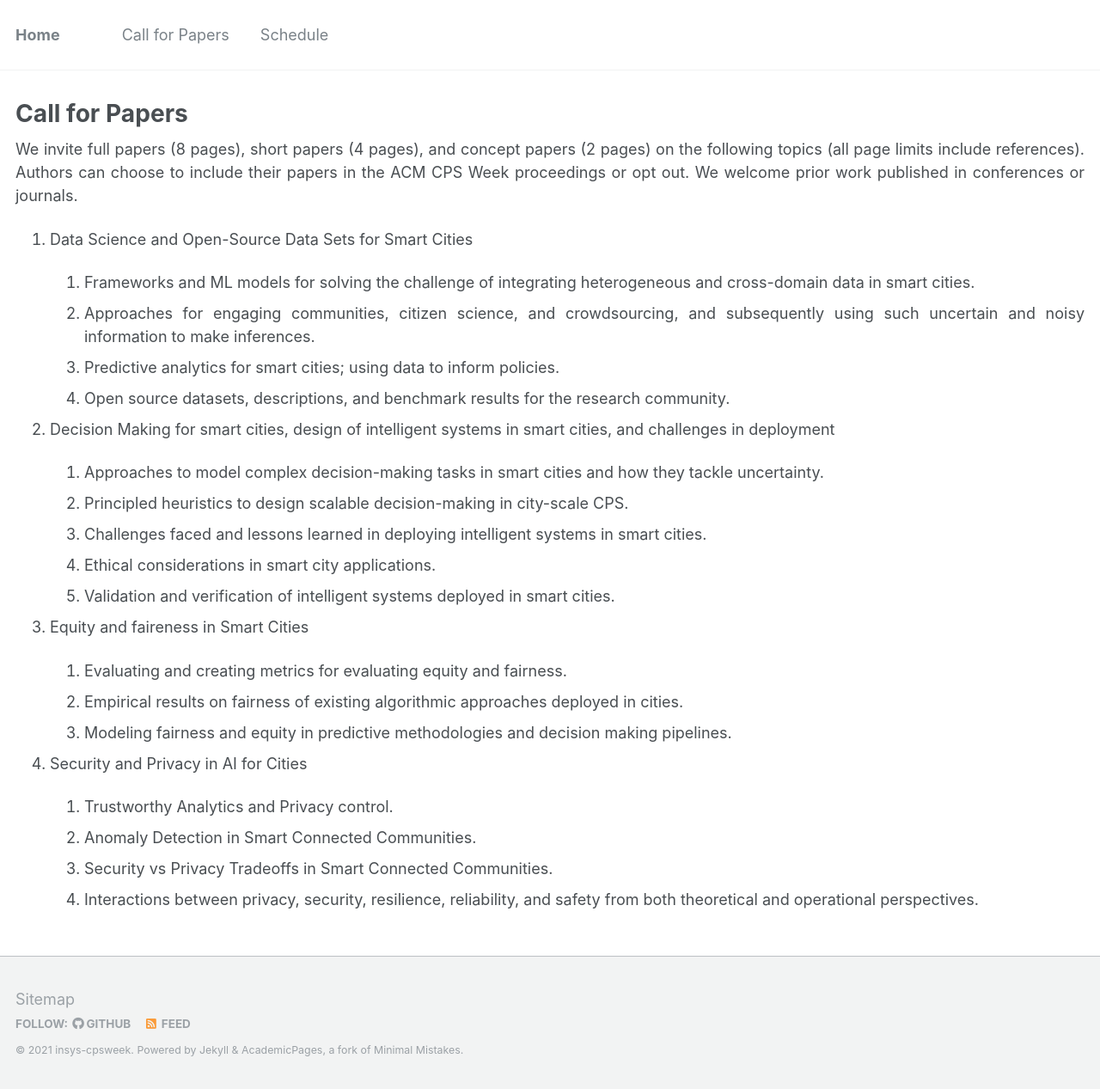
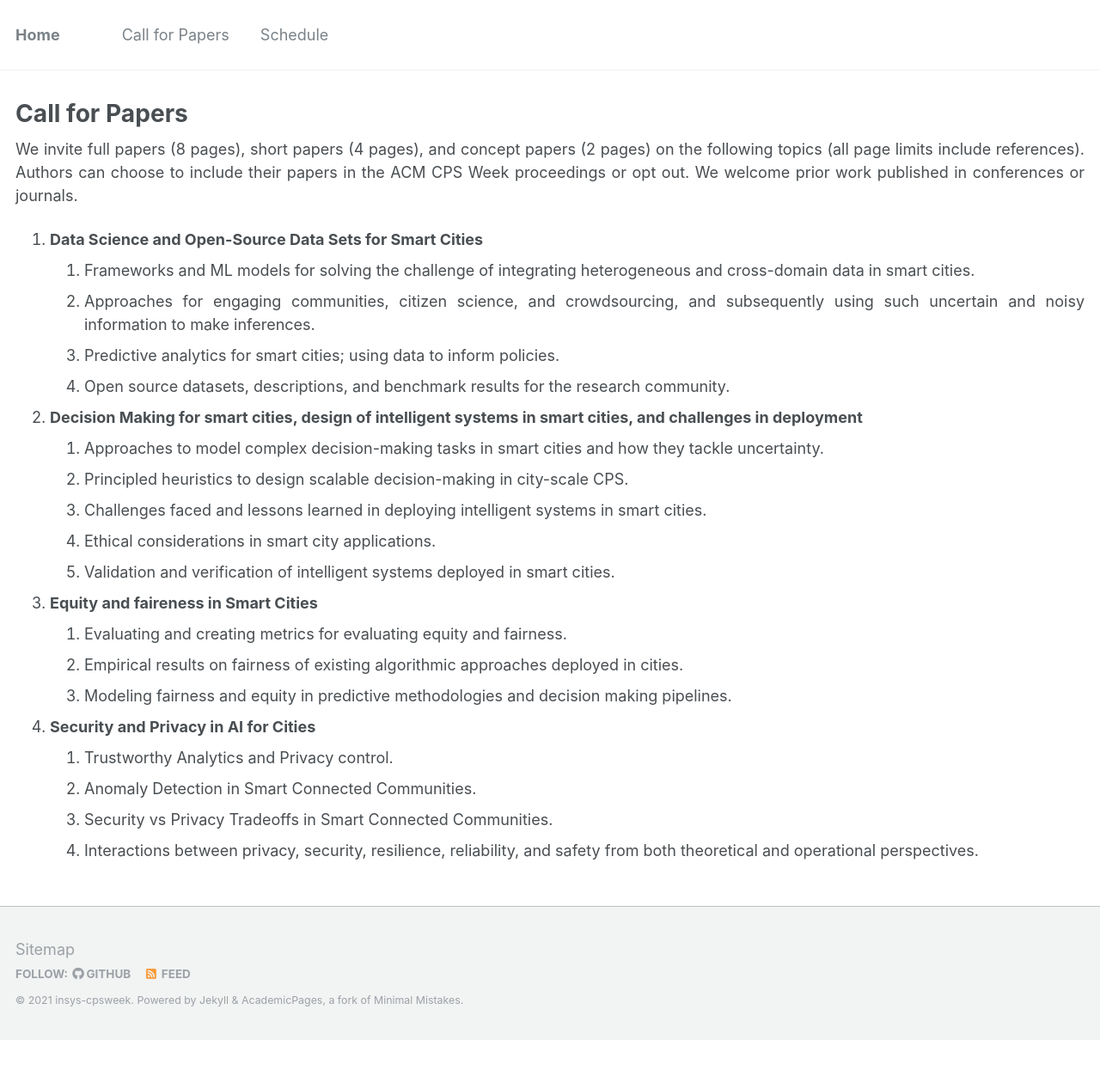
Before and after one commit to insys-cpsweek/insys-cpsweek.github.io, a Jekyll site: the page built from _pages/cfp.md, in a window 1280 px wide. Shown: the whole page at 86% size. Built offline with Jekyll 4.4.1, drawn with Linux system fonts in a browser that asks for light colours; after the commit the page ends 1210 px from its top, so only the background shows below that.

Commit message:
updated font in cfp

```diff
--- a/_pages/cfp.md
+++ b/_pages/cfp.md
@@ -7,14 +7,14 @@ author_profile: true
 We invite full papers (8 pages), short papers (4 pages), and concept papers (2 pages) on the following topics (all page limits include references). Authors can choose to include their papers in the ACM CPS Week proceedings or opt out. We welcome prior work published in conferences or journals.
 
 <ol>
-<li><p>Data Science and Open-Source Data Sets for Smart Cities</p>
+<li><b>Data Science and Open-Source Data Sets for Smart Cities</b>
 <ol>
 <li>Frameworks and ML models for solving the challenge of integrating heterogeneous and cross-domain data in smart cities.</li>
 <li>Approaches for engaging communities, citizen science, and crowdsourcing, and subsequently using such uncertain and noisy information to make inferences.</li>
 <li>Predictive analytics for smart cities; using data to inform policies.</li>
 <li>Open source datasets, descriptions, and benchmark results for the research community.</li>
 </ol></li>
-<li><p>Decision Making for smart cities, design of intelligent systems in smart cities, and challenges in deployment</p>
+<li><b>Decision Making for smart cities, design of intelligent systems in smart cities, and challenges in deployment</b>
 <ol>
 <li>Approaches to model complex decision-making tasks in smart cities and how they tackle uncertainty.</li>
 <li>Principled heuristics to design scalable decision-making in city-scale CPS.</li>
@@ -22,13 +22,13 @@ We invite full papers (8 pages), short papers (4 pages), and concept papers (2 p
 <li>Ethical considerations in smart city applications.</li>
 <li>Validation and verification of intelligent systems deployed in smart cities.</li>
 </ol></li>
-<li><p>Equity and faireness in Smart Cities</p>
+<li><b>Equity and faireness in Smart Cities</b>
 <ol>
 <li>Evaluating and creating metrics for evaluating equity and fairness.</li>
 <li>Empirical results on fairness of existing algorithmic approaches deployed in cities.</li>
 <li>Modeling fairness and equity in predictive methodologies and decision making pipelines.</li>
 </ol></li>
-<li><p>Security and Privacy in AI for Cities</p>
+<li><b>Security and Privacy in AI for Cities</b>
 <ol>
 <li>Trustworthy Analytics and Privacy control.</li>
 <li>Anomaly Detection in Smart Connected Communities.</li>
```
